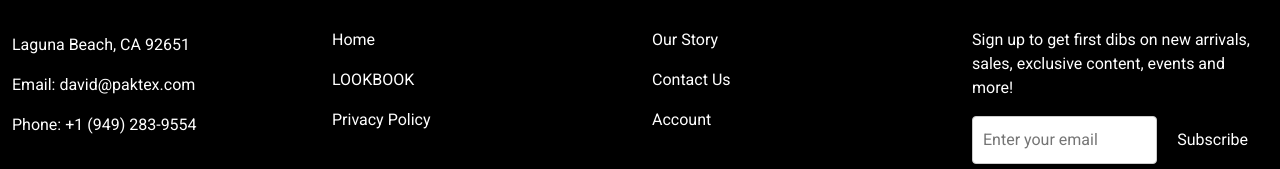
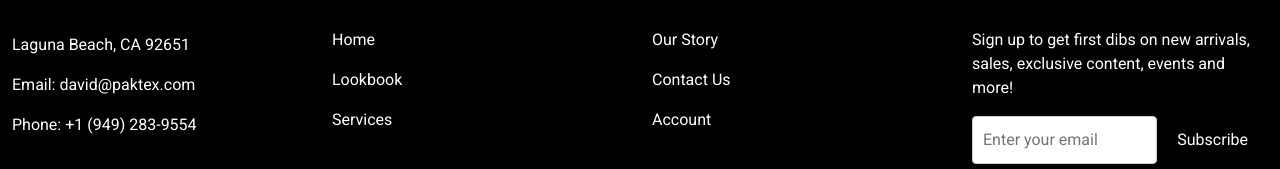
Before and after one commit to Zeeshanprojects/PTX-2, a React (Create React App) app in the folder PTX-2/ptx-2/: page / in a window 1280 px wide. Shown: the part 5071-5240 px from the top of the page. Built offline with nearby package versions, Linux system fonts and the light colour scheme.

Commit message:
code Updated

```diff
--- a/PTX-2/ptx-2/src/Components/Footer.jsx
+++ b/PTX-2/ptx-2/src/Components/Footer.jsx
@@ -174,13 +174,13 @@ export default function Footer() {
 
                   <p>
                     <Link to="/LookBook-V1" className="text-white">
-                      LOOKBOOK
+                      Lookbook
                     </Link>
                   </p>
 
                   <p>
-                    <Link to="/privacypolicy" className="text-white">
-                      Privacy Policy
+                    <Link to="/services" className="text-white">
+                      Services
                     </Link>
                   </p>
                 </div>
```
